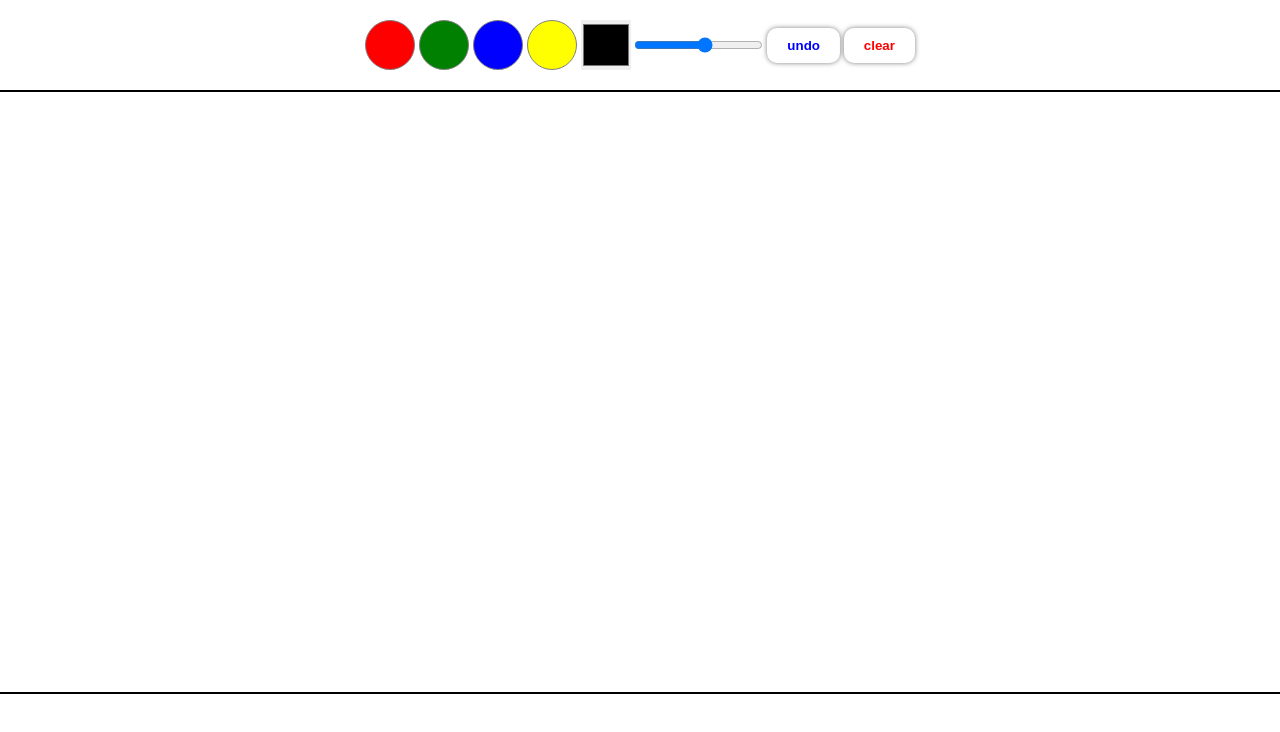
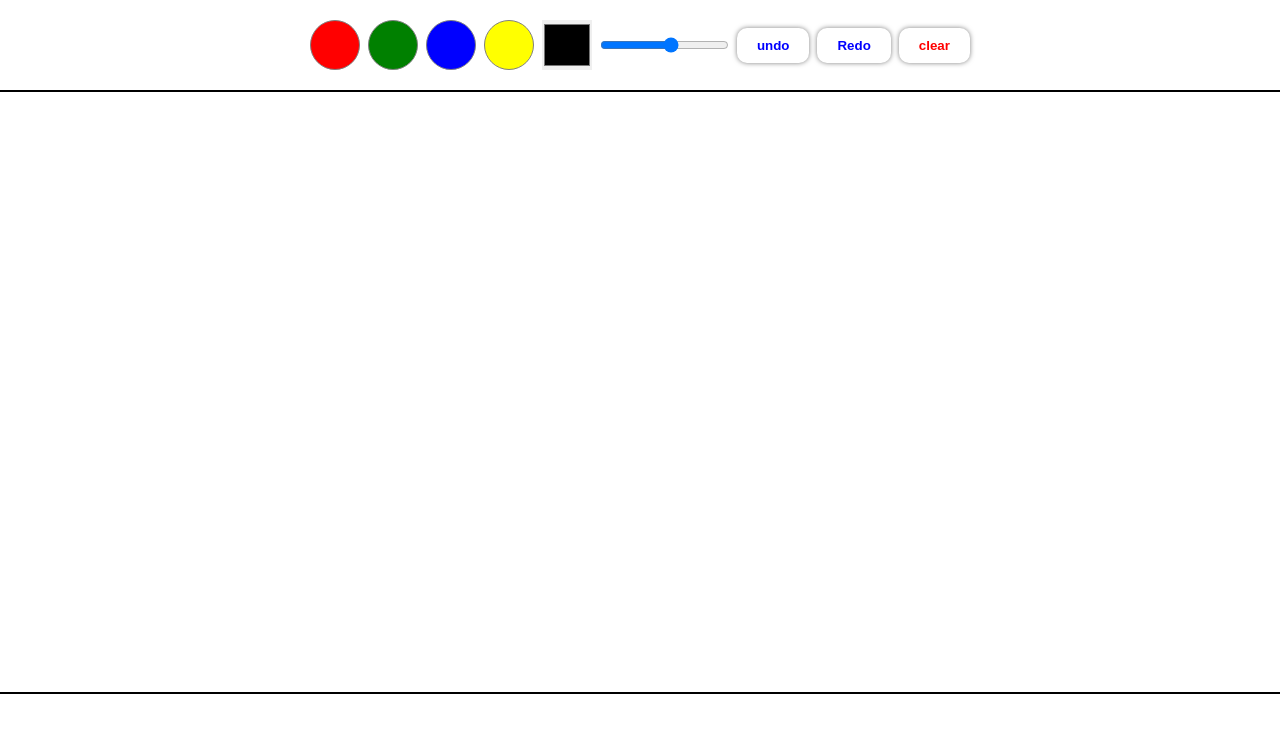
Before and after one commit to muhsintt777/drawing-app, a React (Create React App) app: page / in a window 1280 px wide. Shown: the top 732 px of the page. Built offline with nearby package versions, Linux system fonts and the light colour scheme.

Commit message:
created redo btn

```diff
--- a/src/components/header/Header.css
+++ b/src/components/header/Header.css
@@ -3,12 +3,13 @@ header {
   flex-direction: row;
   align-items: center;
   justify-content: space-between;
-  min-width: 550px;
+  min-width: 660px;
   padding: 20px 0px;
 }
 
 .header-undoBtn,
-.header-clearBtn {
+.header-clearBtn,
+.header-redoBtn {
   padding: 10px 20px;
   border: none;
   border-radius: 10px;
@@ -18,7 +19,8 @@ header {
   font-weight: bold;
 }
 .header-clearBtn:hover,
-.header-undoBtn:hover {
+.header-undoBtn:hover,
+.header-redoBtn:hover {
   background-color: #f5f5f5;
   transition: all 0.3s;
 }
--- a/src/components/header/Header.jsx
+++ b/src/components/header/Header.jsx
@@ -2,7 +2,7 @@ import React from "react";
 import ColorButton from "../colorButton/ColorButton";
 import "./Header.css";
 
-const Header = ({ setLineWidth, setLineColor, onClear, onUndo }) => {
+const Header = ({ setLineWidth, setLineColor, onClear, onUndo, onRedo }) => {
   return (
     <header>
       <ColorButton setLineColor={setLineColor} color={"red"} />
@@ -41,6 +41,15 @@ const Header = ({ setLineWidth, setLineColor, onClear, onUndo }) => {
       </button>
       <button
         onClick={() => {
+          onRedo();
+        }}
+        style={{ color: "blue" }}
+        className="header-redoBtn"
+      >
+        Redo
+      </button>
+      <button
+        onClick={() => {
           onClear();
         }}
         style={{ color: "red" }}
```
